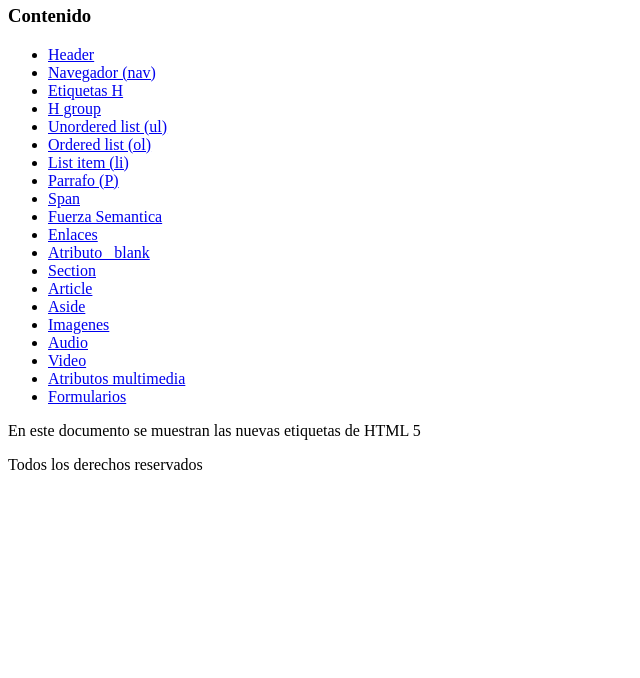
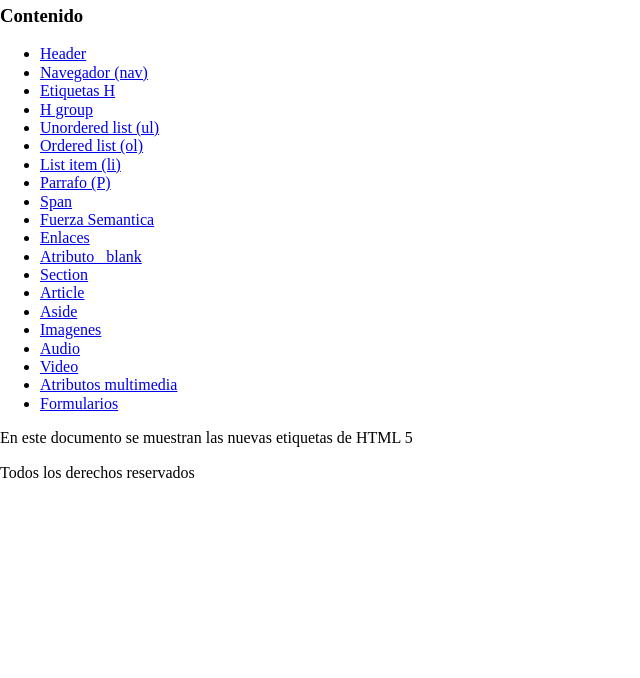
Before and after one commit to Arduel/Mi_primer_pagina_WEB, a plain HTML site: page index.html in a window 1280 px wide. Shown: the part 122-800 px from the top of the page, without its empty margins (0-640 px from the left). Drawn offline with Linux system fonts and the light colour scheme.

Commit message:
Se agrega Normalize.css a index

```diff
--- a/index.html
+++ b/index.html
@@ -2,6 +2,7 @@
 <html lang="es">
 <head>
 	<title>Mi primer pagina WEB</title>
+	<link rel="stylesheet" href="Normalize.css""/>
 </head>
 <body>
 	<header>
```
